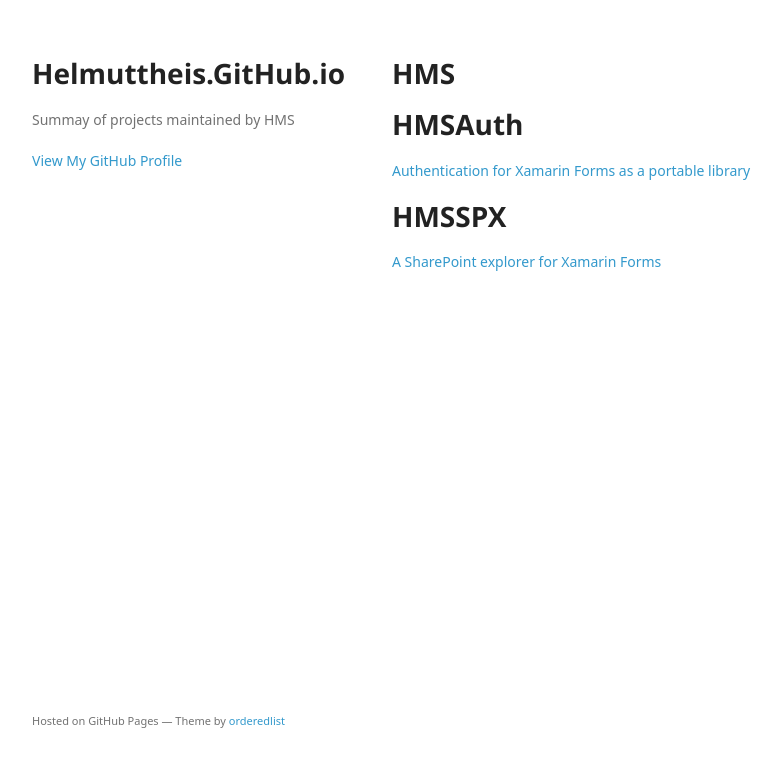
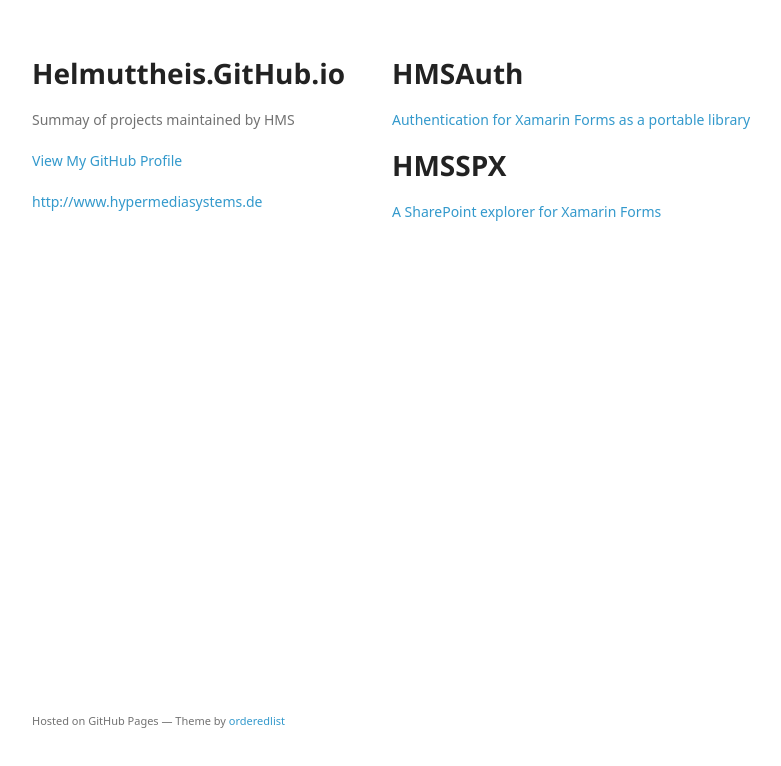
Before and after one commit to helmuttheis/helmuttheis.github.io, a plain HTML site: page index.html in a window 1280 px wide. Shown: the whole page, without its empty margins (178-959 px from the left). Drawn offline with Linux system fonts and the light colour scheme; a web font is replaced by a local one.

Commit message:
Initial commit

```diff
--- a/index.html
+++ b/index.html
@@ -21,10 +21,11 @@
 
         <p class="view"><a href="https://github.com/helmuttheis">View My GitHub Profile</a></p>
 
+        <p class="view"><a href="http://www.hypermediasystems.de" target="blank">http://www.hypermediasystems.de</a></p>
+
+
       </header>
       <section>
-        <h1>
-<a id="hms" class="anchor" href="#hms" aria-hidden="true"><span aria-hidden="true" class="octicon octicon-link"></span></a>HMS</h1>
 
 <h1>
 <a id="hmsauth" class="anchor" href="#hmsauth" aria-hidden="true"><span aria-hidden="true" class="octicon octicon-link"></span></a>HMSAuth</h1>
```
